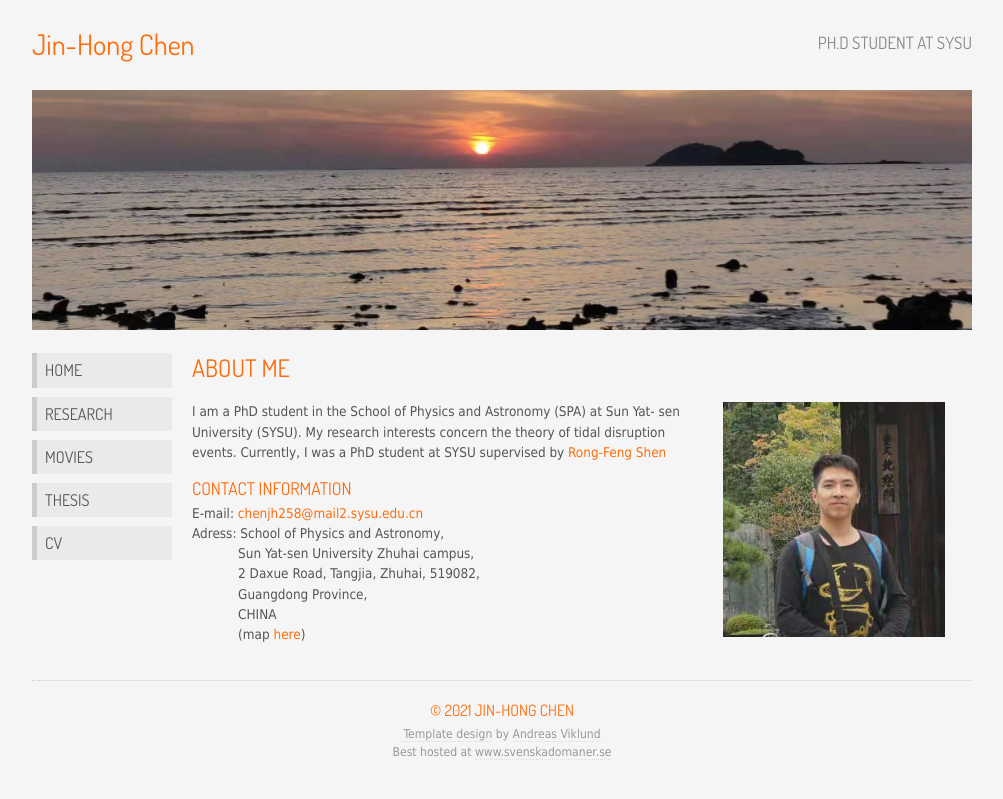
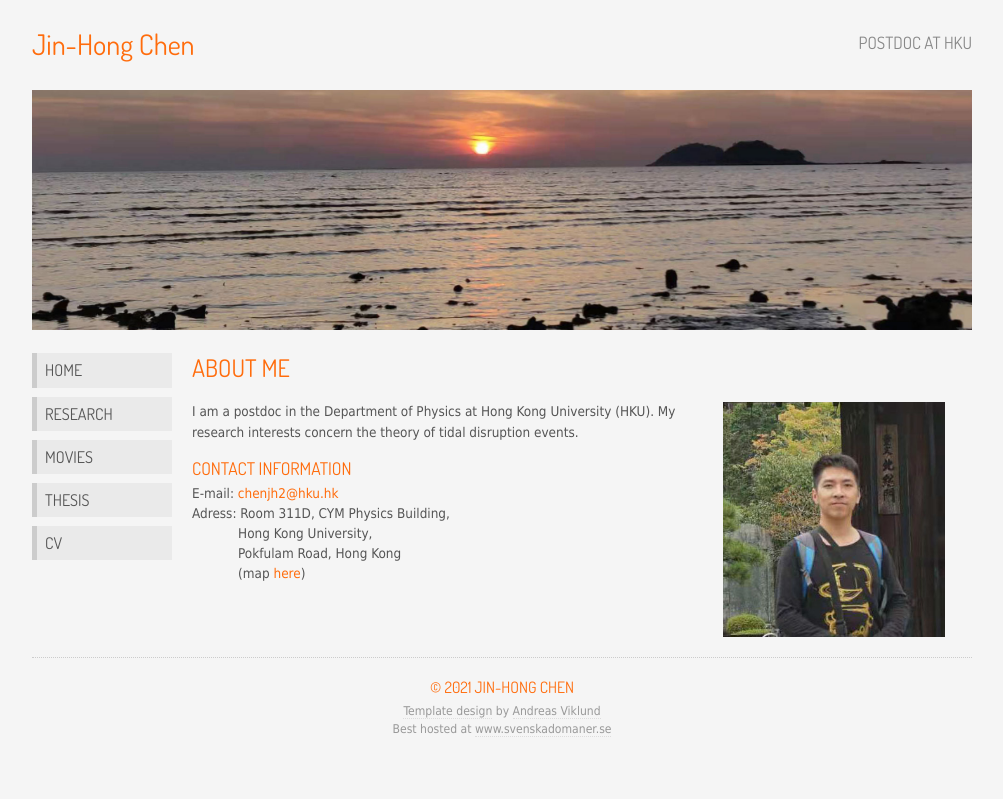
Before and after one commit to universpider/JH, a plain HTML site: page index.html in a window 1280 px wide. Shown: the whole page, without its empty margins (138-1141 px from the left). Drawn offline with Linux system fonts and the light colour scheme.

Commit message:
update the introduction and research

```diff
--- a/index.html
+++ b/index.html
@@ -20,7 +20,7 @@
 		</div>
 
 		<div class="col c7 alignright">
-			<p class="slogan">Ph.D student at SYSU</p>
+			<p class="slogan">Postdoc at HKU</p>
 		</div>
 	</div>
 
@@ -49,19 +49,15 @@
 			<img style="margin-right:2em;" src="images/jh.jpg" width="28.5%" height="28.5%" align="right"/>
 
 
-			<p style="margin-right:20em;">I am a PhD student in the School of Physics and Astronomy (SPA) at Sun Yat- sen University (SYSU). My research interests concern the theory of tidal disruption events.
-
-			Currently, I was a PhD student at SYSU supervised by <a href="http://spa.sysu.edu.cn/cn/faculty/17">Rong-Feng Shen</a></p>
+			<p style="margin-right:20em;">I am a postdoc in the Department of Physics at Hong Kong University (HKU). My research interests concern the theory of tidal disruption events.
 
 			<h3>Contact information</h3>
-			<p> E-mail: <a href="mailto:chenjh258@mail2.sysu.edu.cn">chenjh258@mail2.sysu.edu.cn</a>
+			<p> E-mail: <a href="mailto:chenjh2@hku.hk">chenjh2@hku.hk</a>
 			<!--<br/> Phone: (626) 395-6478-->
-			<br/> Adress: School of Physics and Astronomy,
-                        <br/> &nbsp; &nbsp; &nbsp; &nbsp; &nbsp; &nbsp; Sun Yat-sen University Zhuhai campus,
-                        <br/> &nbsp; &nbsp; &nbsp; &nbsp; &nbsp; &nbsp; 2 Daxue Road,  Tangjia, Zhuhai, 519082,
-                        <br/> &nbsp; &nbsp; &nbsp; &nbsp; &nbsp; &nbsp; Guangdong Province,
-			<br/> &nbsp; &nbsp; &nbsp; &nbsp; &nbsp; &nbsp; CHINA
-                        <br/> &nbsp; &nbsp; &nbsp; &nbsp; &nbsp; &nbsp; (map <a href="https://map.baidu.com/poi/%E4%B8%AD%E5%B1%B1%E5%A4%A7%E5%AD%A6(%E7%8F%A0%E6%B5%B7%E6%A0%A1%E5%8C%BA)/@12644574.821689827,2541297.9776007165,12.14z?uid=4b6cc60bb040152816a190f1&ugc_type=3&ugc_ver=1&device_ratio=2&compat=1&querytype=detailConInfo&da_src=shareurl">here</a>)</p>
+			<br/> Adress: Room 311D, CYM Physics Building,
+                        <br/> &nbsp; &nbsp; &nbsp; &nbsp; &nbsp; &nbsp; Hong Kong University,
+                        <br/> &nbsp; &nbsp; &nbsp; &nbsp; &nbsp; &nbsp; Pokfulam Road,  Hong Kong
+                        <br/> &nbsp; &nbsp; &nbsp; &nbsp; &nbsp; &nbsp; (map <a href="https://goo.gl/maps/m8bzfMJPWFLEXLVP9">here</a>)</p>
 
 		</div>
 	</div>
```
Also changed, not shown: research.html (+2 -0 lines).
